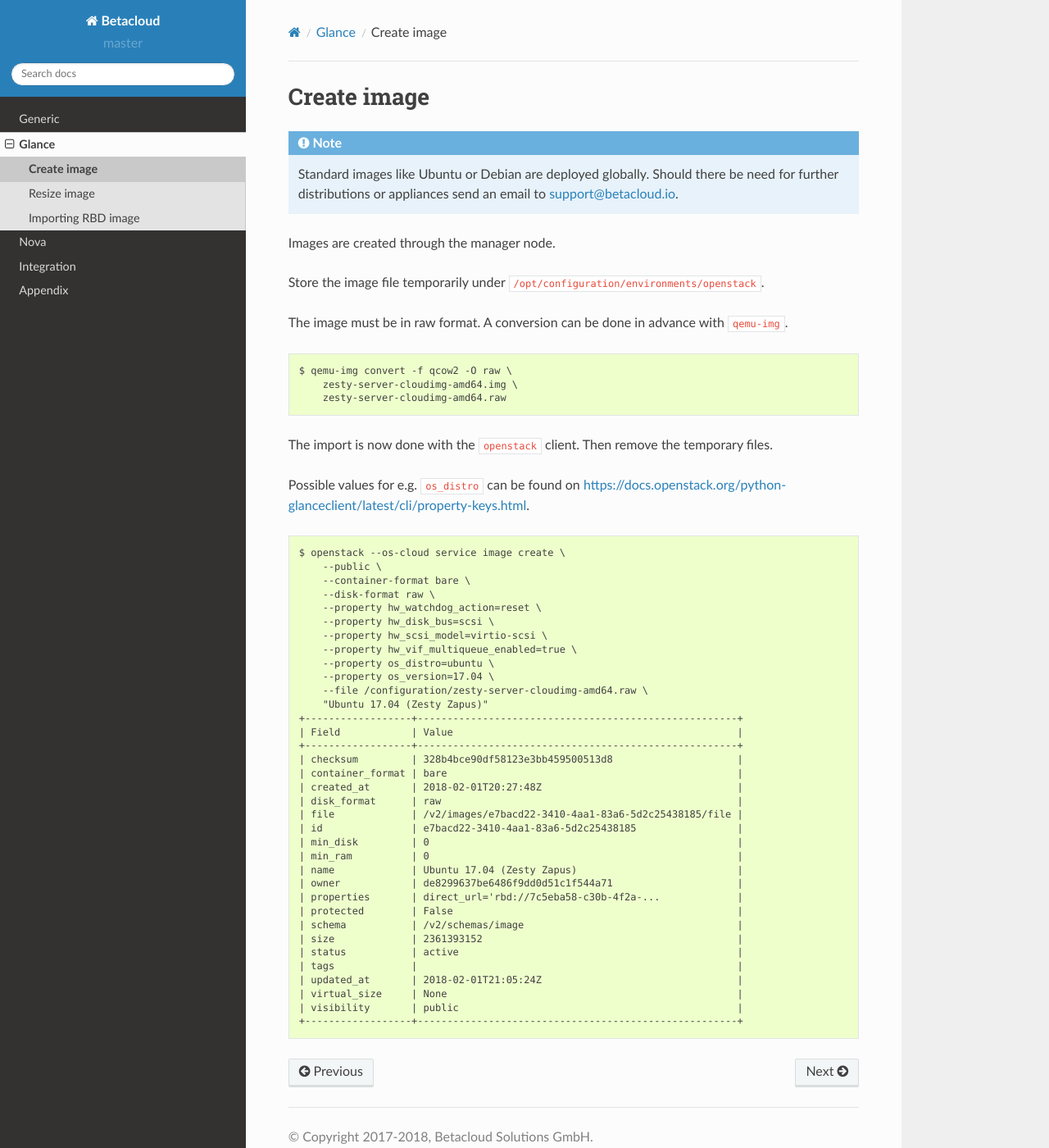
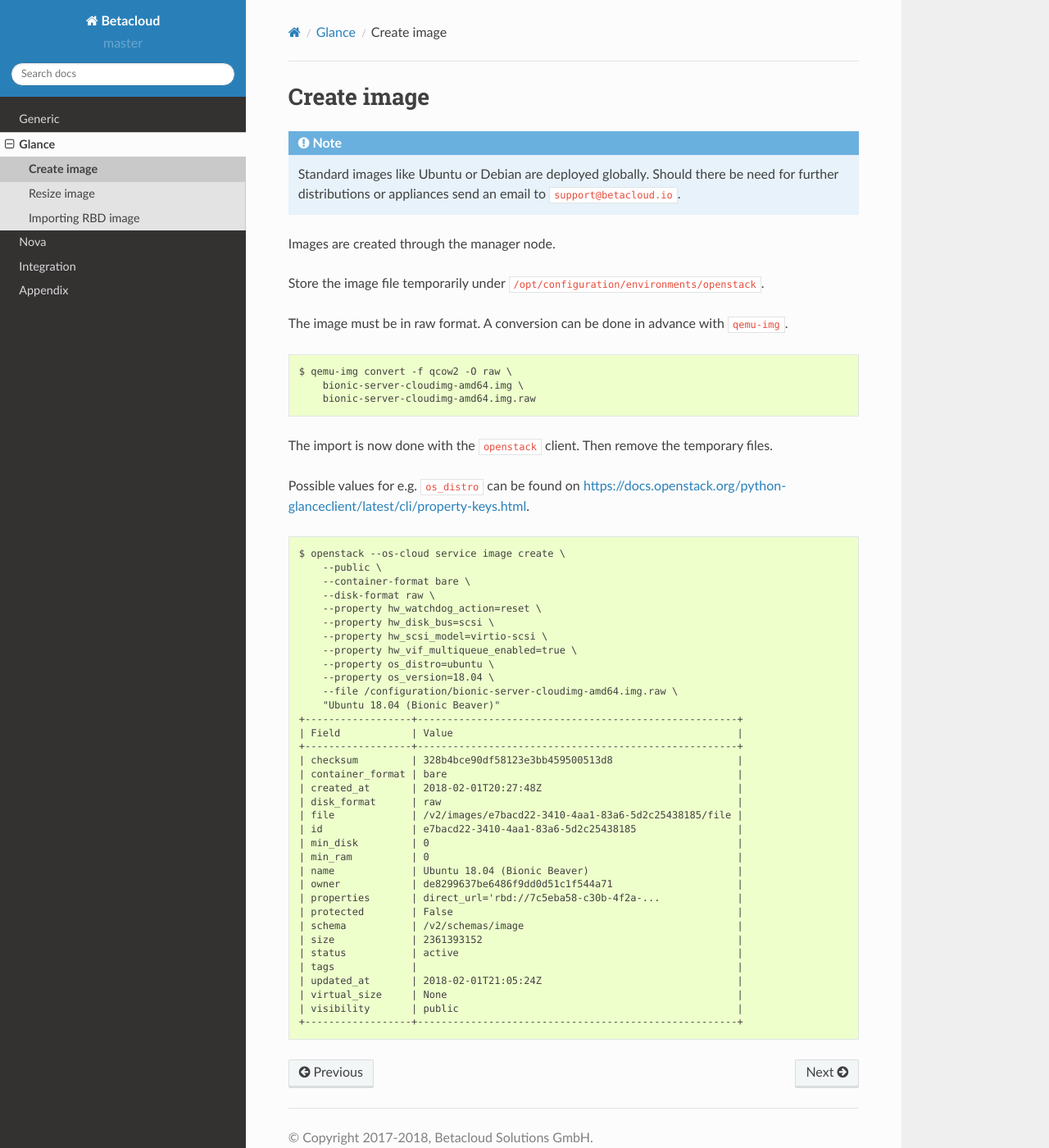
Before and after one commit to betacloud/documentation, a Sphinx documentation site: the page built from source/glance/create-image.rst, in a window 1280 px wide and 1400 px high. Shown: the whole window at 82% size. Built offline with Sphinx 7.4.7 and the Read the Docs theme 2.0.0, drawn with Linux system fonts in a browser that asks for light colours; pages that are not in the unit, such as notebooks, are missing from menus.

Commit message:
Use bionic instead of zesty

```diff
--- a/source/glance/create-image.rst
+++ b/source/glance/create-image.rst
@@ -4,7 +4,7 @@ Create image
 
 .. note::
 
-   Standard images like Ubuntu or Debian are deployed globally. Should there be need for further distributions or appliances send an email to support@betacloud.io.
+   Standard images like Ubuntu or Debian are deployed globally. Should there be need for further distributions or appliances send an email to ``support@betacloud.io``.
 
 Images are created through the manager node.
 
@@ -15,8 +15,8 @@ The image must be in raw format. A conversion can be done in advance with ``qemu
 .. code-block:: none
 
    $ qemu-img convert -f qcow2 -O raw \
-       zesty-server-cloudimg-amd64.img \
-       zesty-server-cloudimg-amd64.raw
+       bionic-server-cloudimg-amd64.img \
+       bionic-server-cloudimg-amd64.img.raw
 
 The import is now done with the ``openstack`` client. Then remove the temporary files.
 
@@ -33,9 +33,9 @@ Possible values for e.g. ``os_distro`` can be found on https://docs.openstack.or
        --property hw_scsi_model=virtio-scsi \
        --property hw_vif_multiqueue_enabled=true \
        --property os_distro=ubuntu \
-       --property os_version=17.04 \
-       --file /configuration/zesty-server-cloudimg-amd64.raw \
-       "Ubuntu 17.04 (Zesty Zapus)"
+       --property os_version=18.04 \
+       --file /configuration/bionic-server-cloudimg-amd64.img.raw \
+       "Ubuntu 18.04 (Bionic Beaver)"
    +------------------+------------------------------------------------------+
    | Field            | Value                                                |
    +------------------+------------------------------------------------------+
@@ -47,7 +47,7 @@ Possible values for e.g. ``os_distro`` can be found on https://docs.openstack.or
    | id               | e7bacd22-3410-4aa1-83a6-5d2c25438185                 |
    | min_disk         | 0                                                    |
    | min_ram          | 0                                                    |
-   | name             | Ubuntu 17.04 (Zesty Zapus)                           |
+   | name             | Ubuntu 18.04 (Bionic Beaver)                         |
    | owner            | de8299637be6486f9dd0d51c1f544a71                     |
    | properties       | direct_url='rbd://7c5eba58-c30b-4f2a-...             |
    | protected        | False                                                |
```
